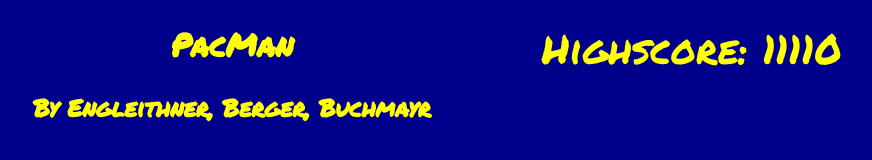
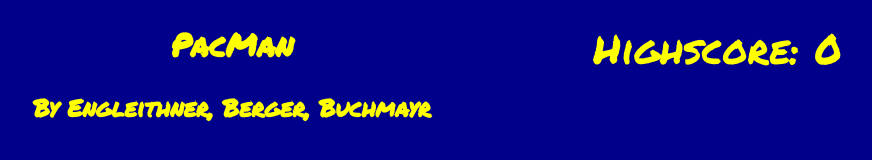
Before and after one commit to DanielEngleithner/MyLittleGame, a plain HTML site: page index.html in a window 1280 px wide. Shown: the whole page, without its empty margins (408-1280 px from the left). Drawn offline with nearby package versions, Linux system fonts and the light colour scheme.

Commit message:
initial commit

```diff
--- a/index.html
+++ b/index.html
@@ -12,7 +12,7 @@
     <div id="pacman"></div>
     <div class="highscore">
         Highscore:
-        <span id="highscoreValue">11110</span>
+        <span id="highscoreValue">0</span>
     </div>
 
 
```
